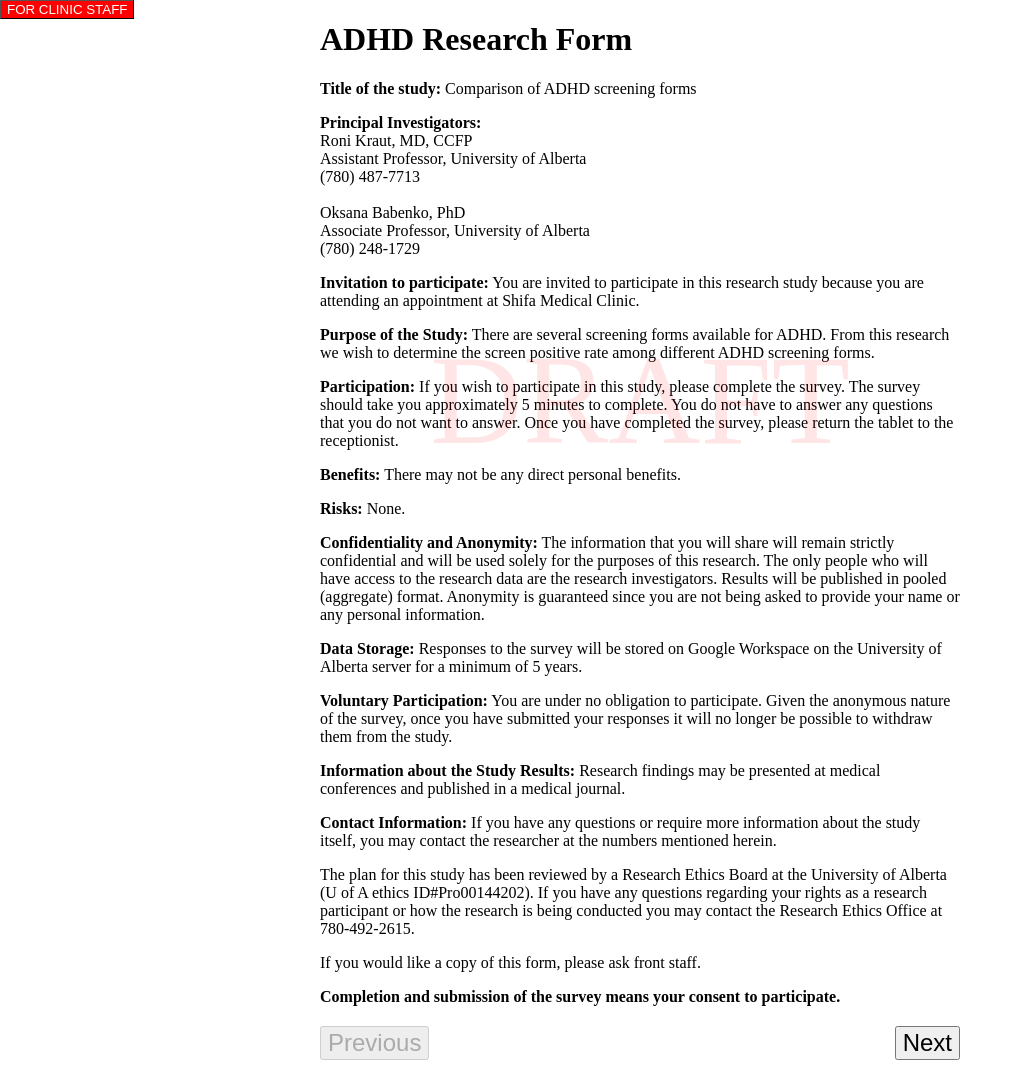
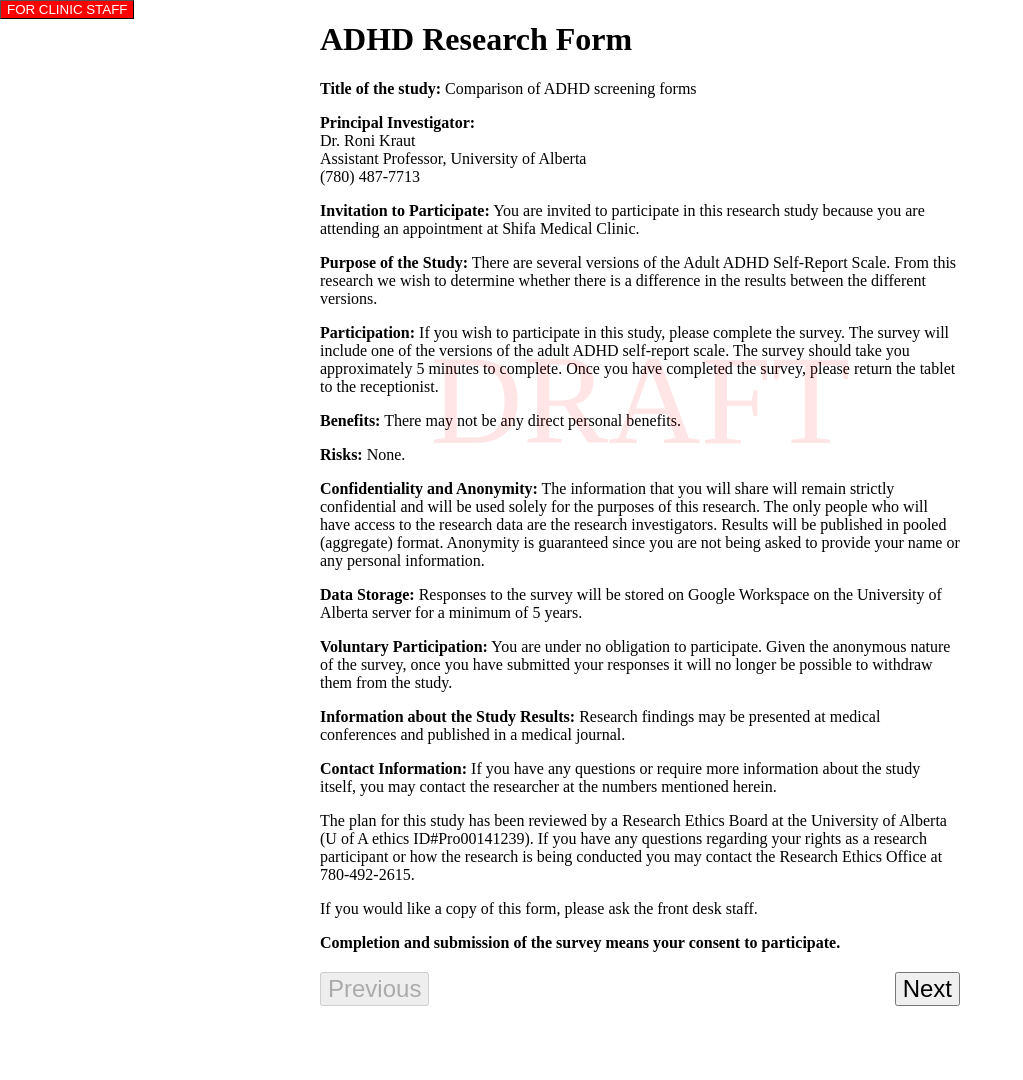
Before and after one commit to VINXIS/kraut-adhd-form, a website: page src/index.html in a window 1280 px wide. Shown: the whole page, without its empty margins (0-1023 px from the left). After the commit the page ends 1026 px from the top, so only its background shows below. Drawn offline with Linux system fonts and the light colour scheme.

Commit message:
update the ethics/frontsection

```diff
--- a/src/index.html
+++ b/src/index.html
@@ -13,10 +13,10 @@
         <input id="declineButton" type="button" value="FOR CLINIC STAFF">
         <h1>ADHD Research Form</h1>
         <p><b>Title of the study:</b> Comparison of ADHD screening forms</p>
-        <p><b>Principal Investigators:</b><br>Roni Kraut, MD, CCFP<br>Assistant Professor, University of Alberta<br>(780) 487-7713<br><br>Oksana Babenko, PhD<br>Associate Professor, University of Alberta<br>(780) 248-1729</p>
-        <p><b>Invitation to participate:</b> You are invited to participate in this research study because you are attending an appointment at Shifa Medical Clinic.</p>
-        <p><b>Purpose of the Study:</b> There are several screening forms available for ADHD. From this research we wish to determine the screen positive rate among different ADHD screening forms.</p>
-        <p><b>Participation:</b> If you wish to participate in this study, please complete the survey. The survey should take you approximately 5 minutes to complete. You do not have to answer any questions that you do not want to answer. Once you have completed the survey, please return the tablet to the receptionist.</p>
+        <p><b>Principal Investigator:</b><br>Dr. Roni Kraut<br>Assistant Professor, University of Alberta<br>(780) 487-7713</p>
+        <p><b>Invitation to Participate:</b> You are invited to participate in this research study because you are attending an appointment at Shifa Medical Clinic.</p>
+        <p><b>Purpose of the Study:</b> There are several versions of the Adult ADHD Self-Report Scale. From this research we wish to determine whether there is a difference in the results between the different versions.</p>
+        <p><b>Participation:</b> If you wish to participate in this study, please complete the survey. The survey will include one of the versions of the adult ADHD self-report scale. The survey should take you approximately 5 minutes to complete. Once you have completed the survey, please return the tablet to the receptionist.</p>
         <p><b>Benefits:</b> There may not be any direct personal benefits.</p>
         <p><b>Risks:</b> None.</p>
         <p><b>Confidentiality and Anonymity:</b> The information that you will share will remain strictly confidential and will be used solely for the purposes of this research. The only people who will have access to the research data are the research investigators. Results will be published in pooled (aggregate) format. Anonymity is guaranteed since you are not being asked to provide your name or any personal information.</p>
@@ -24,8 +24,8 @@
         <p><b>Voluntary Participation:</b> You are under no obligation to participate. Given the anonymous nature of the survey, once you have submitted your responses it will no longer be possible to withdraw them from the study.</p>
         <p><b>Information about the Study Results:</b> Research findings may be presented at medical conferences and published in a medical journal.</p>
         <p><b>Contact Information:</b> If you have any questions or require more information about the study itself, you may contact the researcher at the numbers mentioned herein.</p>
-        <p>The plan for this study has been reviewed by a Research Ethics Board at the University of Alberta (U of A ethics ID#Pro00144202). If you have any questions regarding your rights as a research participant or how the research is being conducted you may contact the Research Ethics Office at 780-492-2615.</p>
-        <p>If you would like a copy of this form, please ask front staff.</p>
+        <p>The plan for this study has been reviewed by a Research Ethics Board at the University of Alberta (U of A ethics ID#Pro00141239). If you have any questions regarding your rights as a research participant or how the research is being conducted you may contact the Research Ethics Office at 780-492-2615.</p>
+        <p>If you would like a copy of this form, please ask the front desk staff.</p>
         <p><b>Completion and submission of the survey means your consent to participate.</b></p>
     </div>
     <div id="demographicsForm">
```
